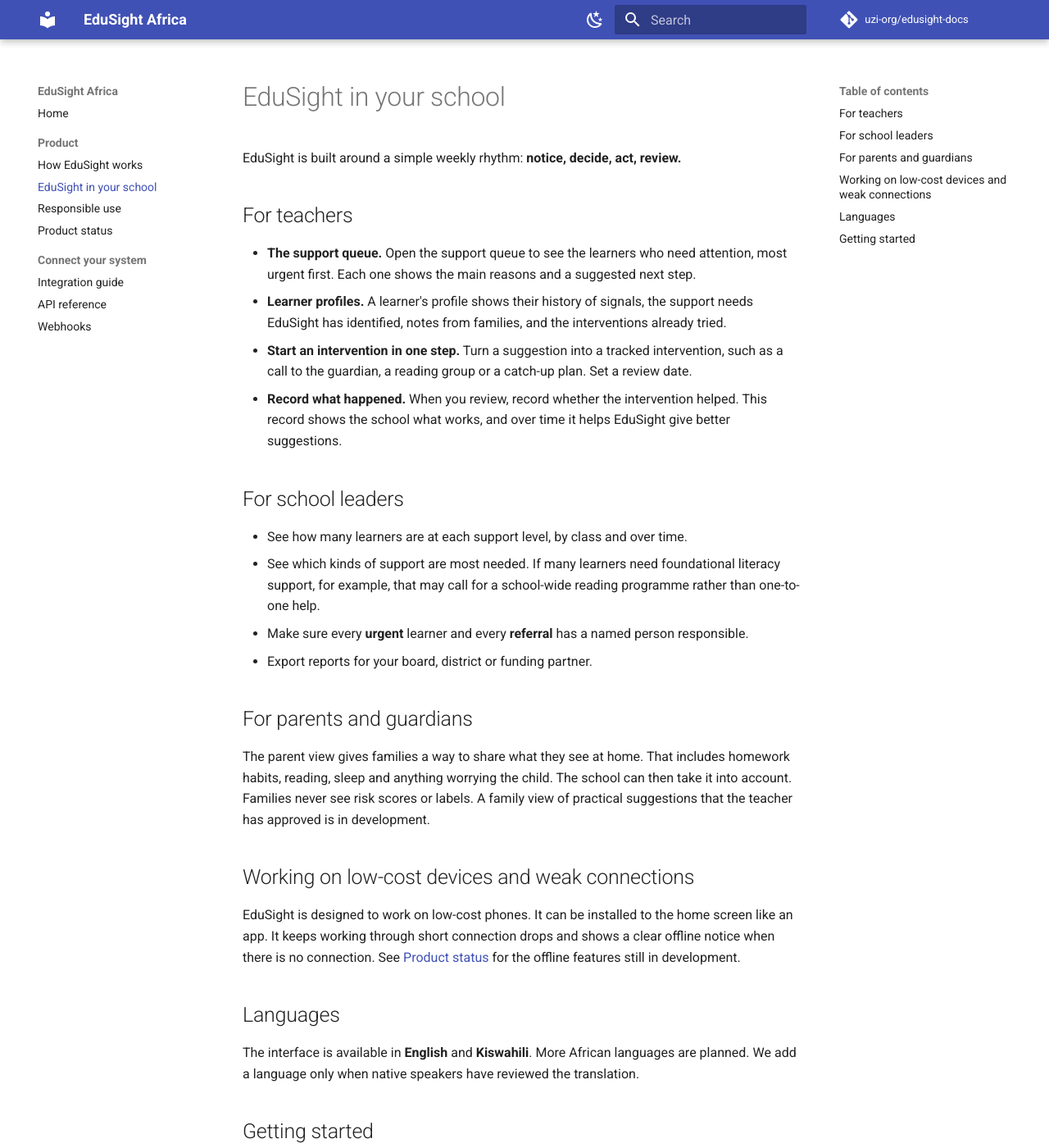
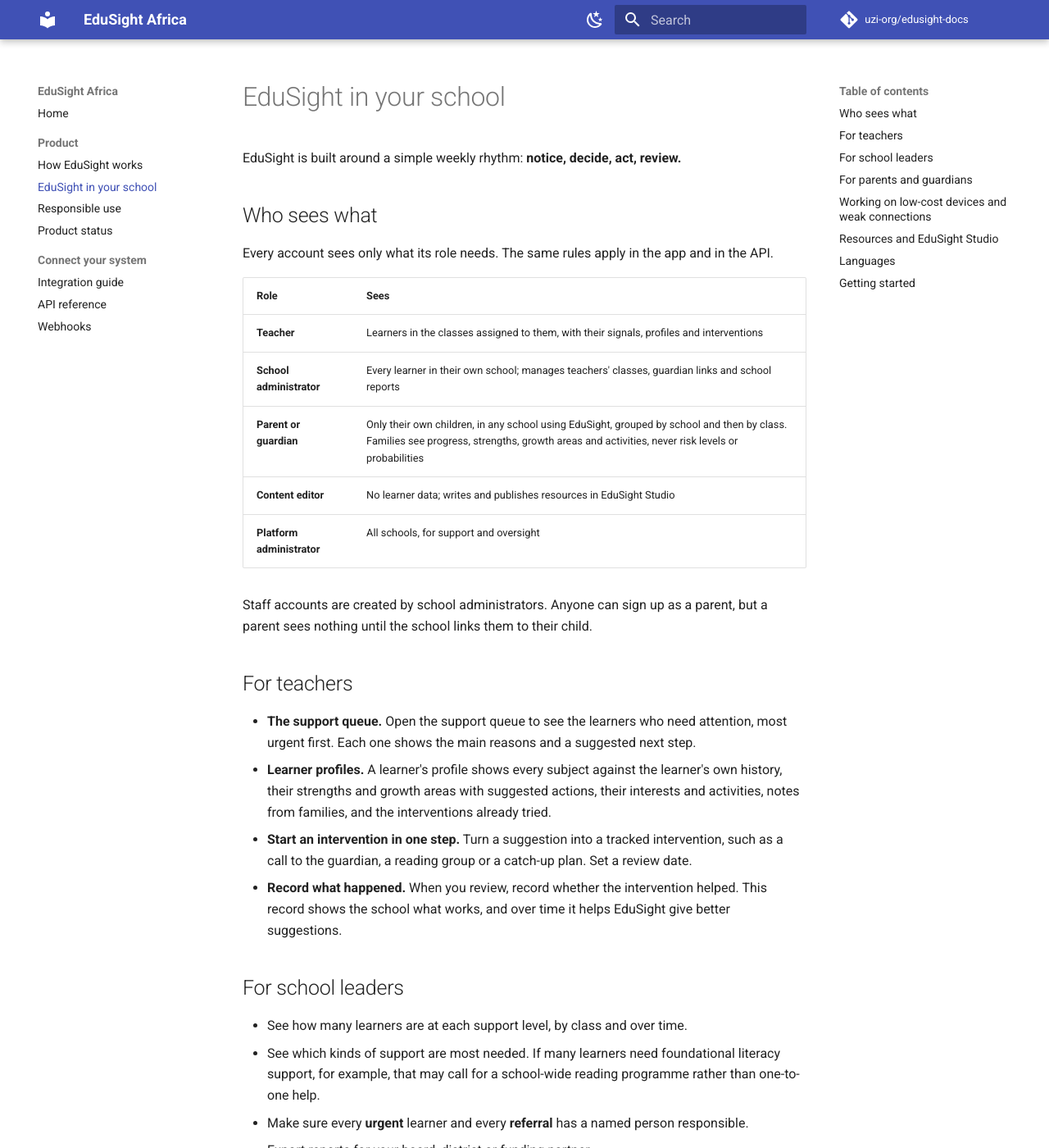
Before and after one commit to uzi-org/edusight-docs, an MkDocs documentation site: the page built from docs/for-schools.md, in a window 1280 px wide and 1400 px high. Shown: the whole window at 82% size. Built offline with MkDocs 1.6.1 and Material for MkDocs 9.7.7, drawn with Linux system fonts in a browser that asks for light colours; comment, search, counter and statistics services are not loaded; some of the changed text lies outside the part shown.

Commit message:
Sync product docs from edusight-africa@9aecdb5

```diff
--- a/docs/for-schools.md
+++ b/docs/for-schools.md
@@ -2,10 +2,24 @@
 
 EduSight is built around a simple weekly rhythm: **notice, decide, act, review.**
 
+## Who sees what
+
+Every account sees only what its role needs. The same rules apply in the app and in the API.
+
+| Role | Sees |
+| --- | --- |
+| **Teacher** | Learners in the classes assigned to them, with their signals, profiles and interventions |
+| **School administrator** | Every learner in their own school; manages teachers' classes, guardian links and school reports |
+| **Parent or guardian** | Only their own children, in any school using EduSight, grouped by school and then by class. Families see progress, strengths, growth areas and activities, never risk levels or probabilities |
+| **Content editor** | No learner data; writes and publishes resources in EduSight Studio |
+| **Platform administrator** | All schools, for support and oversight |
+
+Staff accounts are created by school administrators. Anyone can sign up as a parent, but a parent sees nothing until the school links them to their child.
+
 ## For teachers
 
 - **The support queue.** Open the support queue to see the learners who need attention, most urgent first. Each one shows the main reasons and a suggested next step.
-- **Learner profiles.** A learner's profile shows their history of signals, the support needs EduSight has identified, notes from families, and the interventions already tried.
+- **Learner profiles.** A learner's profile shows every subject against the learner's own history, their strengths and growth areas with suggested actions, their interests and activities, notes from families, and the interventions already tried.
 - **Start an intervention in one step.** Turn a suggestion into a tracked intervention, such as a call to the guardian, a reading group or a catch-up plan. Set a review date.
 - **Record what happened.** When you review, record whether the intervention helped. This record shows the school what works, and over time it helps EduSight give better suggestions.
 
@@ -18,11 +32,19 @@ EduSight is built around a simple weekly rhythm: **notice, decide, act, review.*
 
 ## For parents and guardians
 
-The parent view gives families a way to share what they see at home. That includes homework habits, reading, sleep and anything worrying the child. The school can then take it into account. Families never see risk scores or labels. A family view of practical suggestions that the teacher has approved is in development.
+A parent with several children sees each one, grouped by school and then by class. Siblings at the same school but in different classes appear separately. A child at another school that uses EduSight appears under that school. For each child, families see how they are doing in every subject compared with their own earlier results, what they are good at and how to keep it up, where they need support and how to help at home, and their activities. Families can also record their child's interests.
+
+The parent view also gives families a way to share what they see at home. That includes homework habits, reading, sleep and anything worrying the child. The school can then take it into account. Families never see risk scores or labels. A family view of practical suggestions that the teacher has approved is in development.
 
 ## Working on low-cost devices and weak connections
 
 EduSight is designed to work on low-cost phones. It can be installed to the home screen like an app. It keeps working through short connection drops and shows a clear offline notice when there is no connection. See [Product status](status.md) for the offline features still in development.
+
+## Resources and EduSight Studio
+
+The resource library holds practical guides for teachers and families, filtered by category, level, language and tag. Families see only resources written for families.
+
+Resources are written in **EduSight Studio**, a separate writing workspace for content editors and administrators. Writers use a visual editor with headings, lists, tip boxes, links and images; there is no markup to learn. Each resource has a summary, category, level, language, audience and tags, and stays a private draft until it is published.
 
 ## Languages
 
```
Also changed, not shown: docs/how-it-works.md (+14 -2 lines), docs/integrate/index.md (+1 -0 lines), docs/responsible-use.md (+1 -0 lines), docs/status.md (+4 -1 lines).
